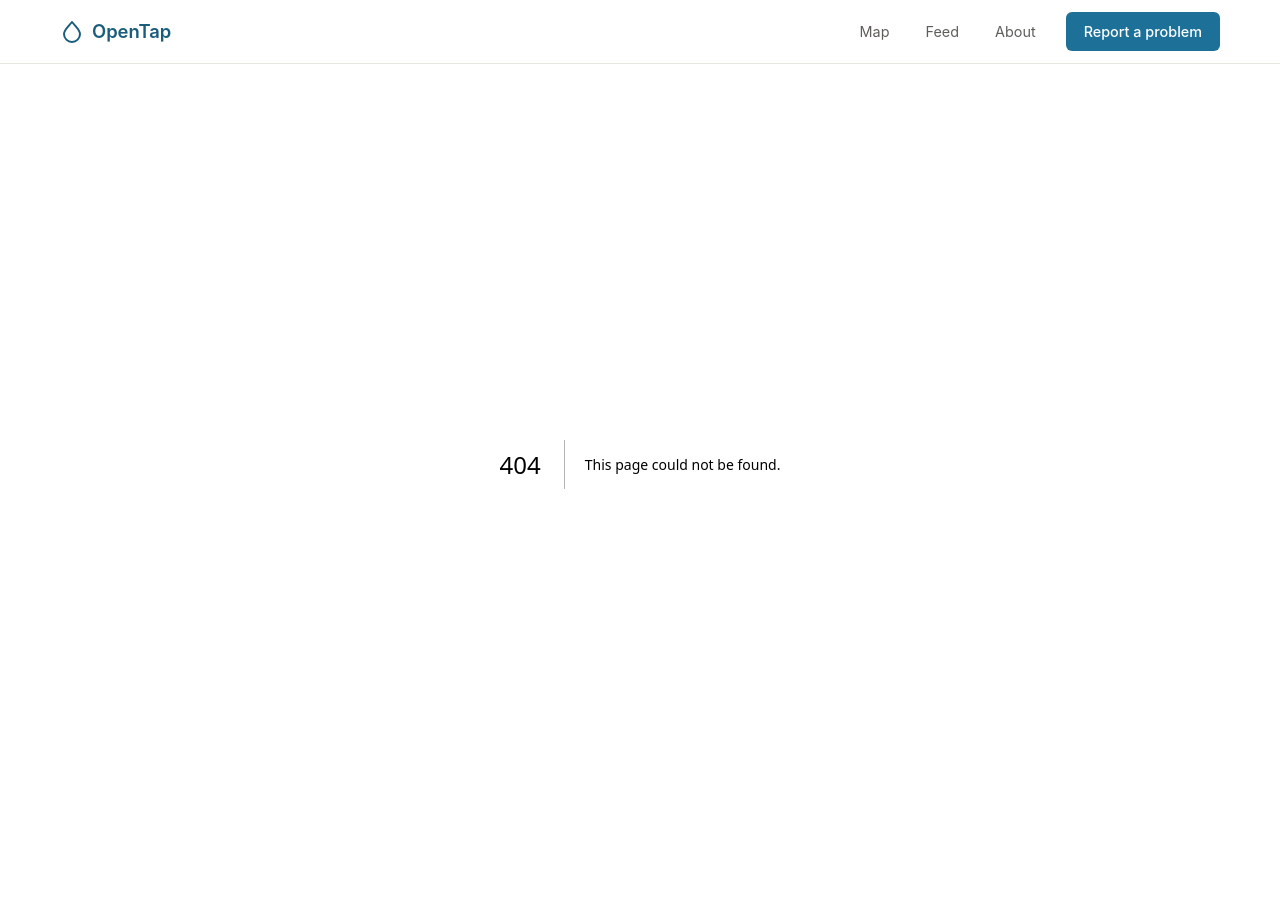
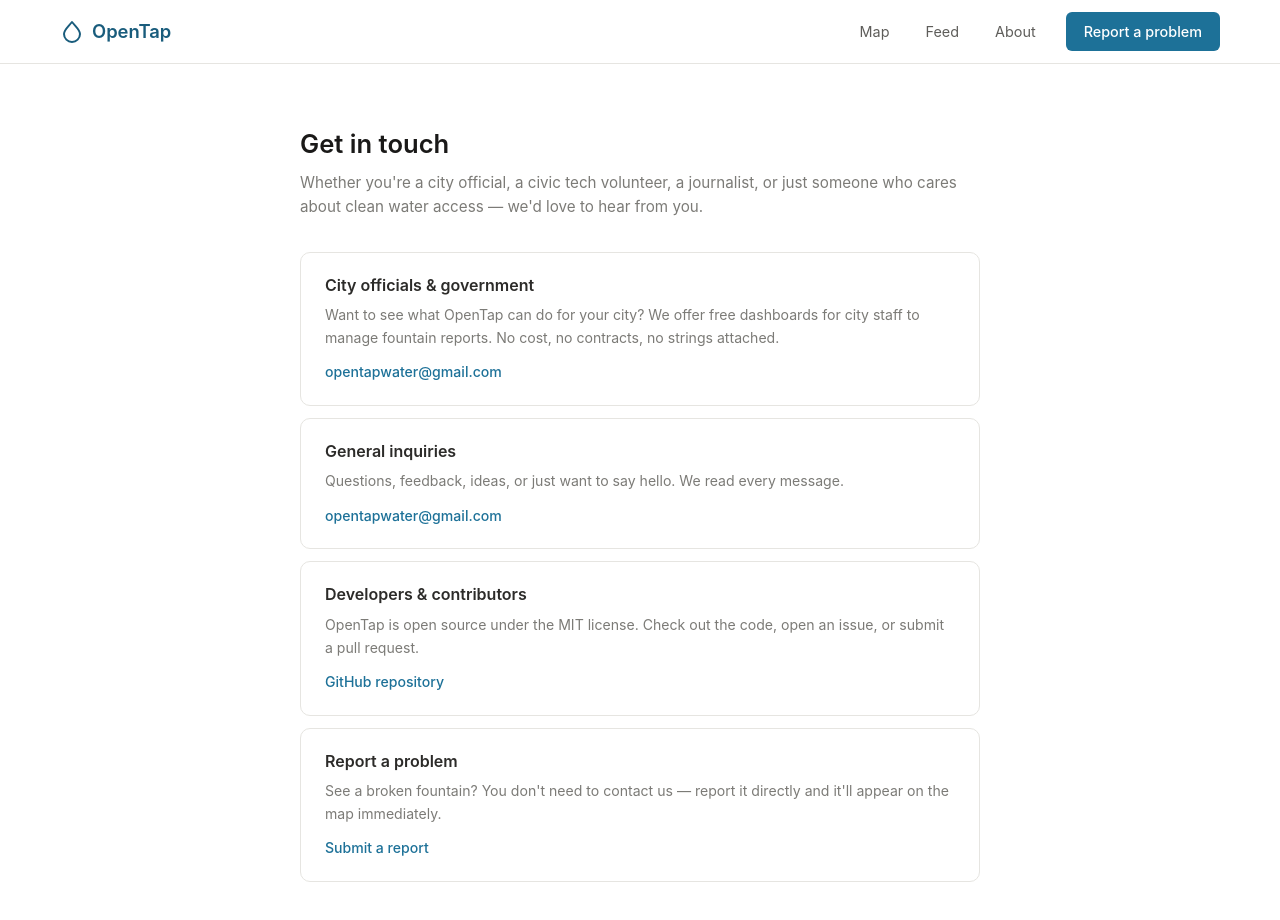
Before and after one commit to Willpon4/OpenTap, a Next.js app in the folder frontend/: page /contact in a window 1280 px wide. Before the commit this address had no page. Shown: the top 920 px of the page. Before the commit the page ends 864 px from the top, so only its background shows below. Built offline with nearby package versions, Linux system fonts and the light colour scheme.

Commit message:
contact page

```diff
--- a/frontend/src/app/about/page.js
+++ b/frontend/src/app/about/page.js
@@ -94,7 +94,7 @@ export default function AboutPage() {
             just someone who cares — there&apos;s a way to help.
           </p>
           <div className={styles.links}>
-            <a href="https://github.com" className={styles.linkCard} target="_blank" rel="noopener noreferrer">
+            <a href="https://github.com/Willpon4/OpenTap" className={styles.linkCard} target="_blank" rel="noopener noreferrer">
               <h3>Contribute code</h3>
               <p>Check out our GitHub repo for open issues and contribution guidelines.</p>
             </a>
--- /dev/null
+++ b/frontend/src/app/contact/contact.module.css
@@ -0,0 +1,51 @@
+.page {
+    padding: 60px 20px 80px;
+    background: #ffffff;
+    min-height: calc(100vh - var(--header-height));
+  }
+  .container {
+    max-width: 680px;
+    margin: 0 auto;
+  }
+  .container h1 {
+    font-size: 1.6rem;
+    font-weight: 600;
+    color: var(--gray-900);
+    margin-bottom: 6px;
+  }
+  .subtitle {
+    font-size: 0.95rem;
+    color: var(--gray-500);
+    line-height: 1.6;
+    margin-bottom: 32px;
+  }
+  .cards {
+    display: flex;
+    flex-direction: column;
+    gap: 12px;
+  }
+  .card {
+    padding: 20px 24px;
+    border: 1px solid var(--gray-200);
+    border-radius: var(--radius-md);
+  }
+  .card h2 {
+    font-size: 1rem;
+    font-weight: 600;
+    color: var(--gray-800);
+    margin-bottom: 6px;
+  }
+  .card p {
+    font-size: 0.88rem;
+    color: var(--gray-500);
+    line-height: 1.6;
+    margin-bottom: 10px;
+  }
+  .cardLink {
+    font-size: 0.88rem;
+    font-weight: 500;
+    color: var(--blue-600);
+  }
+  .cardLink:hover {
+    color: var(--blue-700);
+  }
--- /dev/null
+++ b/frontend/src/app/contact/page.js
@@ -0,0 +1,65 @@
+import styles from './contact.module.css';
+
+export const metadata = {
+  title: 'Contact — OpenTap',
+  description: 'Get in touch with the OpenTap team.',
+};
+
+export default function ContactPage() {
+  return (
+    <div className={styles.page}>
+      <div className={styles.container}>
+        <h1>Get in touch</h1>
+        <p className={styles.subtitle}>
+          Whether you&apos;re a city official, a civic tech volunteer, a journalist, or
+          just someone who cares about clean water access — we&apos;d love to hear from you.
+        </p>
+
+        <div className={styles.cards}>
+          <div className={styles.card}>
+            <h2>City officials & government</h2>
+            <p>
+              Want to see what OpenTap can do for your city? We offer free dashboards
+              for city staff to manage fountain reports. No cost, no contracts, no strings attached.
+            </p>
+            <a href="mailto:ponczawm@dukes.jmu.edu" className={styles.cardLink}>
+              opentapwater@gmail.com
+            </a>
+          </div>
+
+          <div className={styles.card}>
+            <h2>General inquiries</h2>
+            <p>
+              Questions, feedback, ideas, or just want to say hello. We read every message.
+            </p>
+            <a href="mailto:ponczawm@dukes.jmu.edu" className={styles.cardLink}>
+              opentapwater@gmail.com
+            </a>
+          </div>
+
+          <div className={styles.card}>
+            <h2>Developers & contributors</h2>
+            <p>
+              OpenTap is open source under the MIT license. Check out the code,
+              open an issue, or submit a pull request.
+            </p>
+            <a href="https://github.com/Willpon4/OpenTap" className={styles.cardLink} target="_blank" rel="noopener noreferrer">
+              GitHub repository
+            </a>
+          </div>
+
+          <div className={styles.card}>
+            <h2>Report a problem</h2>
+            <p>
+              See a broken fountain? You don&apos;t need to contact us — report it
+              directly and it&apos;ll appear on the map immediately.
+            </p>
+            <a href="/report" className={styles.cardLink}>
+              Submit a report
+            </a>
+          </div>
+        </div>
+      </div>
+    </div>
+  );
+}
```
